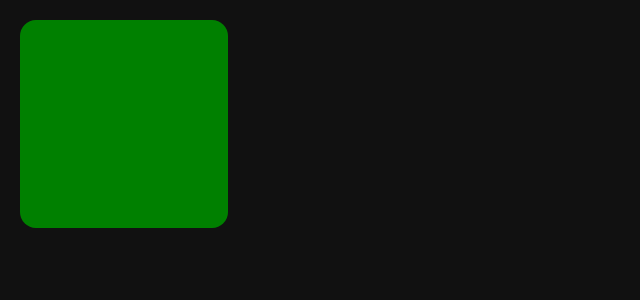
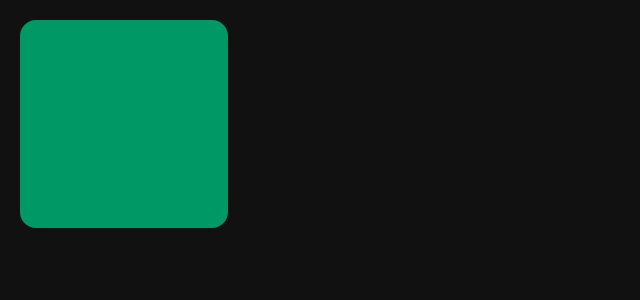
Before and after one commit to mihirv50/Framer-Motion-1, a React (Vite) app: page / in a window 1280 px wide. Shown: the top 300 px of the page, without its empty margins (0-640 px from the left). Built offline with nearby package versions, Linux system fonts and the light colour scheme.

Commit message:
Drag and more

```diff
--- a/src/App.tsx
+++ b/src/App.tsx
@@ -1,11 +1,13 @@
 import Animation1 from "./Components/Animation1";
 import { Animation2 } from "./Components/Animation2";
+import Drag from "./Components/Drag";
 
 const App = () => {
   return (
     <div className="w-screen h-screen bg-[#111] text-white p-5">
       {/* <Animation1/> */}
-      <Animation2/>
+      {/* <Animation2/> */}
+      <Drag/>
     </div>
   );
 };
--- /dev/null
+++ b/src/Components/Drag.tsx
@@ -0,0 +1,16 @@
+import { motion } from "motion/react";
+
+const Drag = () => {
+  return (
+    <div>
+      <motion.div
+        drag
+        // dragConstraints={{top:0,left:0,bottom:300,right:300}}
+        // dragDirectionLock={true}
+        className="h-52 w-52 absolute bg-emerald-600 rounded-2xl"
+      ></motion.div>
+    </div>
+  );
+};
+
+export default Drag;
```
